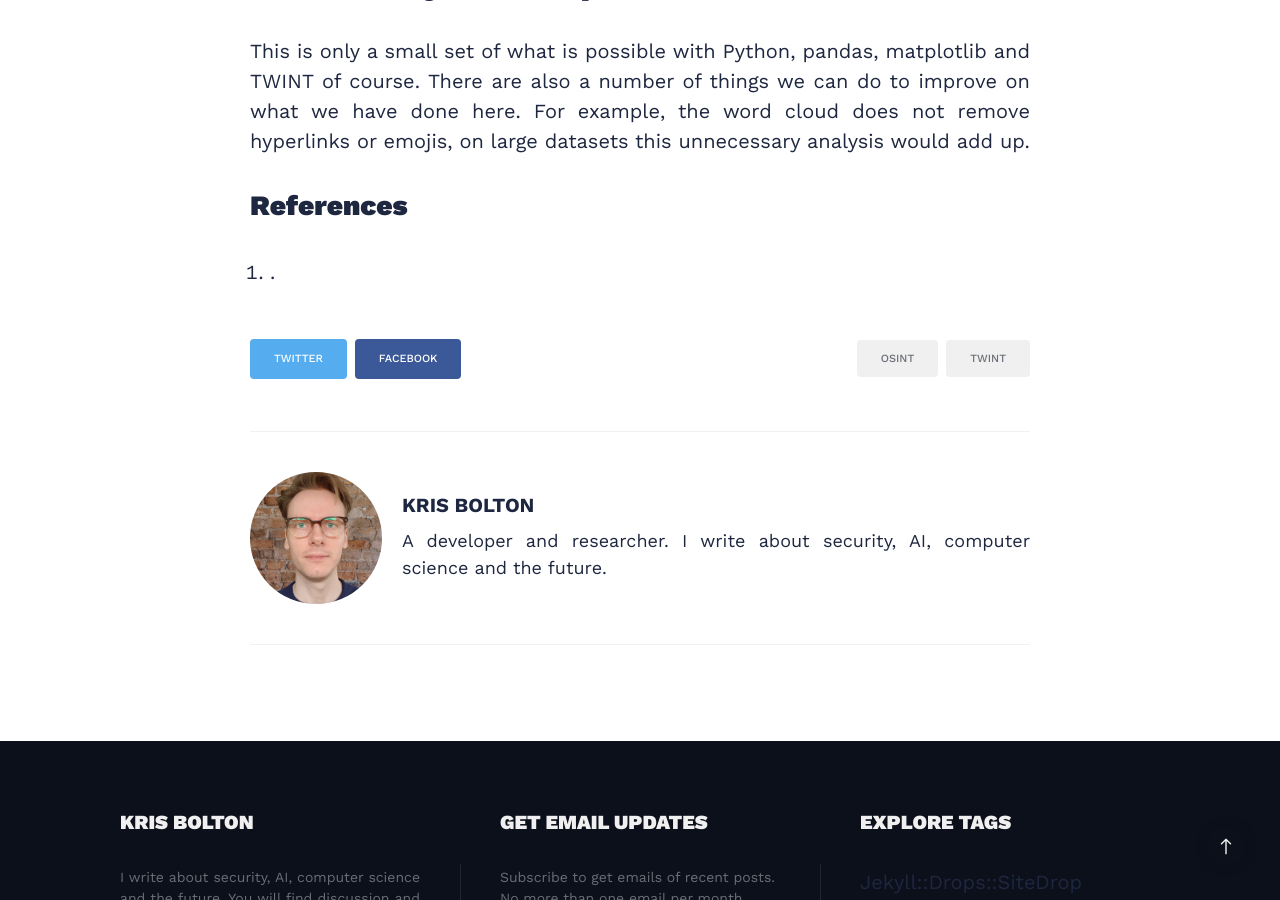
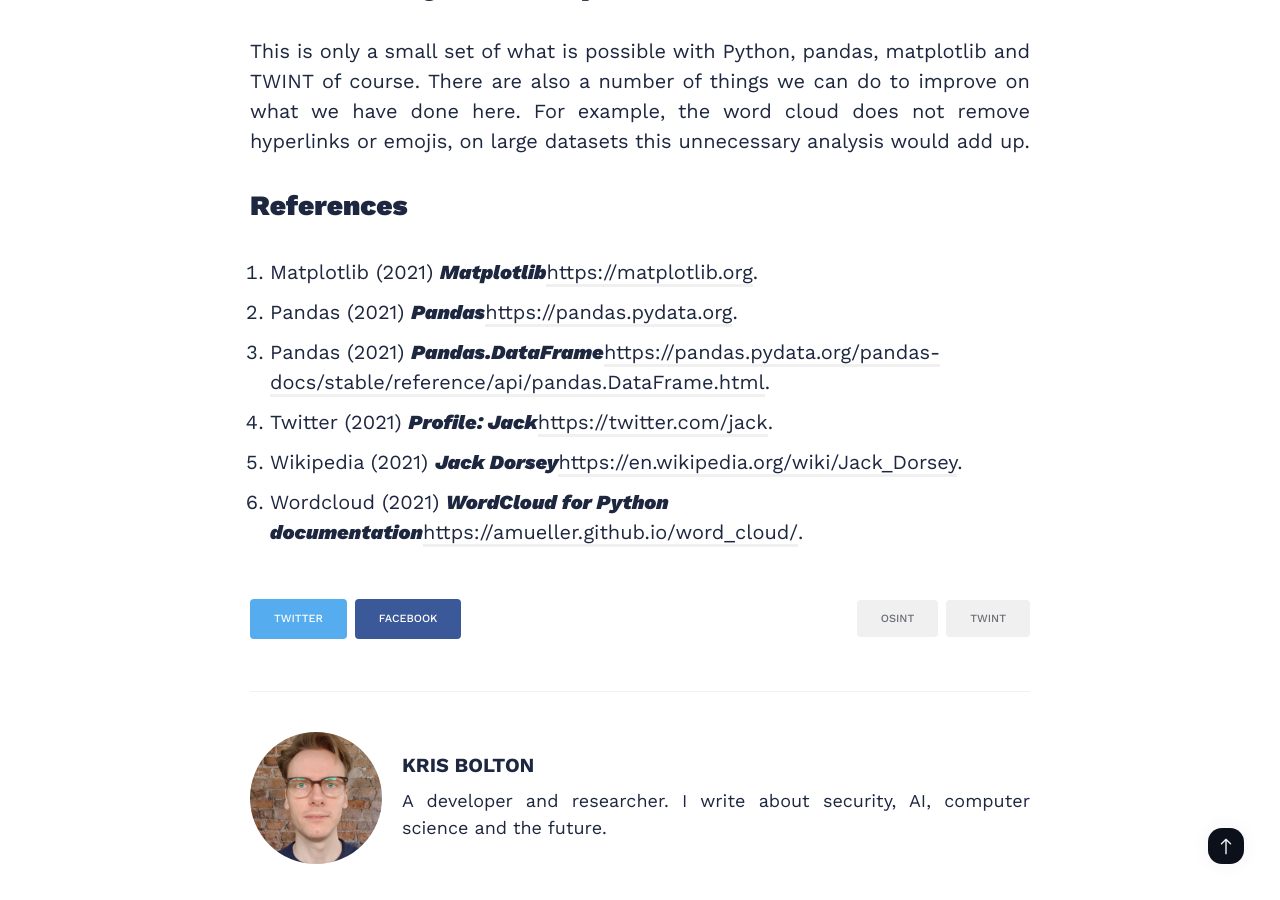
Before and after one commit to krisbolton/krisbolton, a Jekyll site: the page built from _posts/2021-03-17-twitter-open-source-intelligence-with-twint.markdown, in a window 1280 px wide and 900 px high, scrolled down 8767 px. Built offline with Jekyll 4.4.1, drawn with Linux system fonts in a browser that asks for light colours; nearby versions of some CDN libraries.

Commit message:
update references

```diff
--- a/_posts/2021-03-17-twitter-open-source-intelligence-with-twint.markdown
+++ b/_posts/2021-03-17-twitter-open-source-intelligence-with-twint.markdown
@@ -293,5 +293,17 @@ This is only a small set of what is possible with Python, pandas, matplotlib and
 ## References
 
 <ol>
-<li id="1"> <i></i><a href="" target="_blank"></a>.</li>
+
+<li>Matplotlib (2021) <i>Matplotlib</i><a href="https://matplotlib.org/" target="_blank">https://matplotlib.org</a>.</li>
+
+<li>Pandas (2021) <i>Pandas</i><a href="https://pandas.pydata.org/" target="_blank">https://pandas.pydata.org</a>.</li>
+
+<li>Pandas (2021) <i>Pandas.DataFrame</i><a href="https://pandas.pydata.org/pandas-docs/stable/reference/api/pandas.DataFrame.html" target="_blank">https://pandas.pydata.org/pandas-docs/stable/reference/api/pandas.DataFrame.html</a>.</li>
+
+<li>Twitter (2021) <i>Profile: Jack</i><a href="https://twitter.com/jack" target="_blank">https://twitter.com/jack</a>.</li>
+
+<li>Wikipedia (2021) <i>Jack Dorsey</i><a href="https://en.wikipedia.org/wiki/Jack_Dorsey" target="_blank">https://en.wikipedia.org/wiki/Jack_Dorsey</a>.</li>
+
+<li>Wordcloud (2021) <i>WordCloud for Python documentation</i><a href="https://amueller.github.io/word_cloud/" target="_blank">https://amueller.github.io/word_cloud/</a>.</li>
+
 </ol>
```
